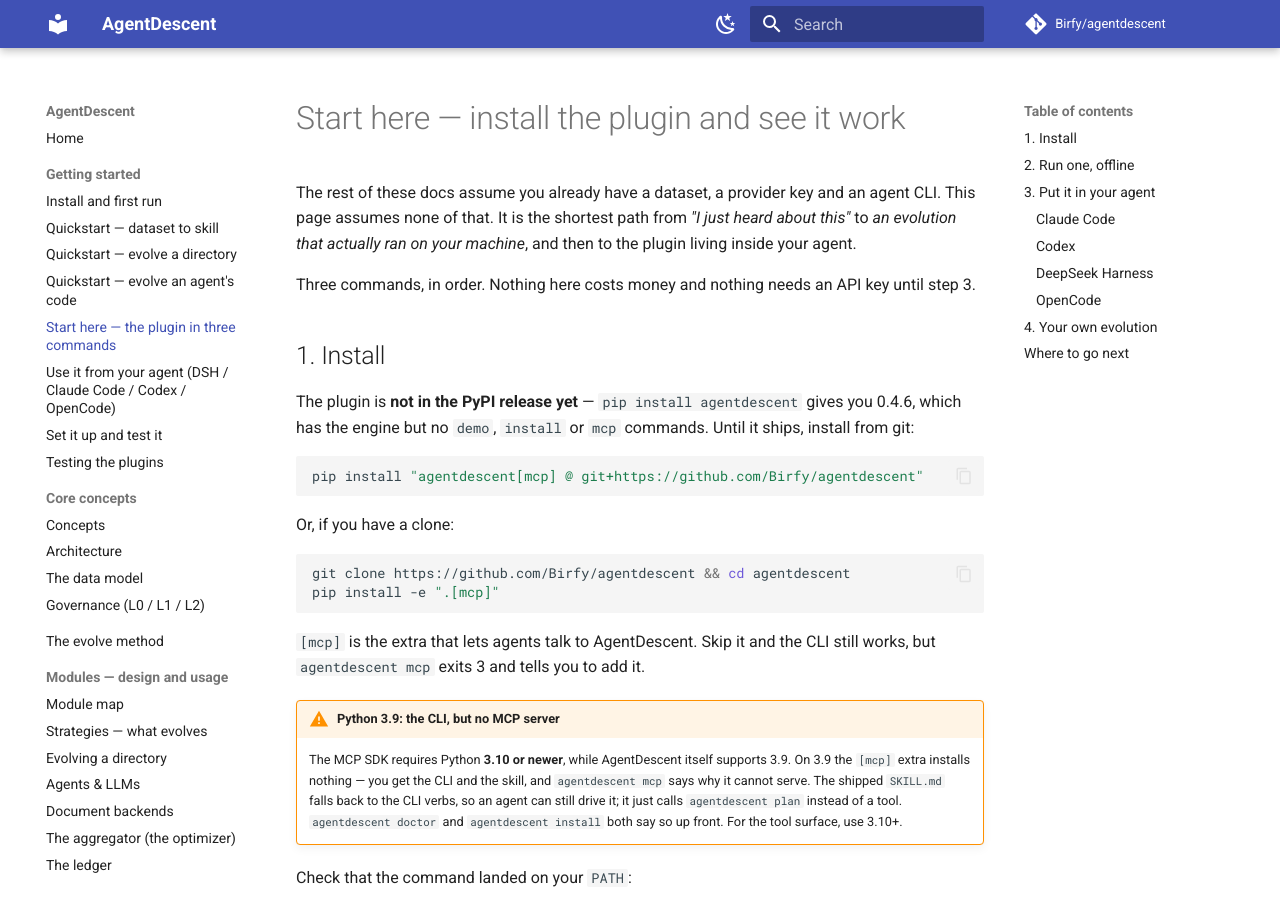
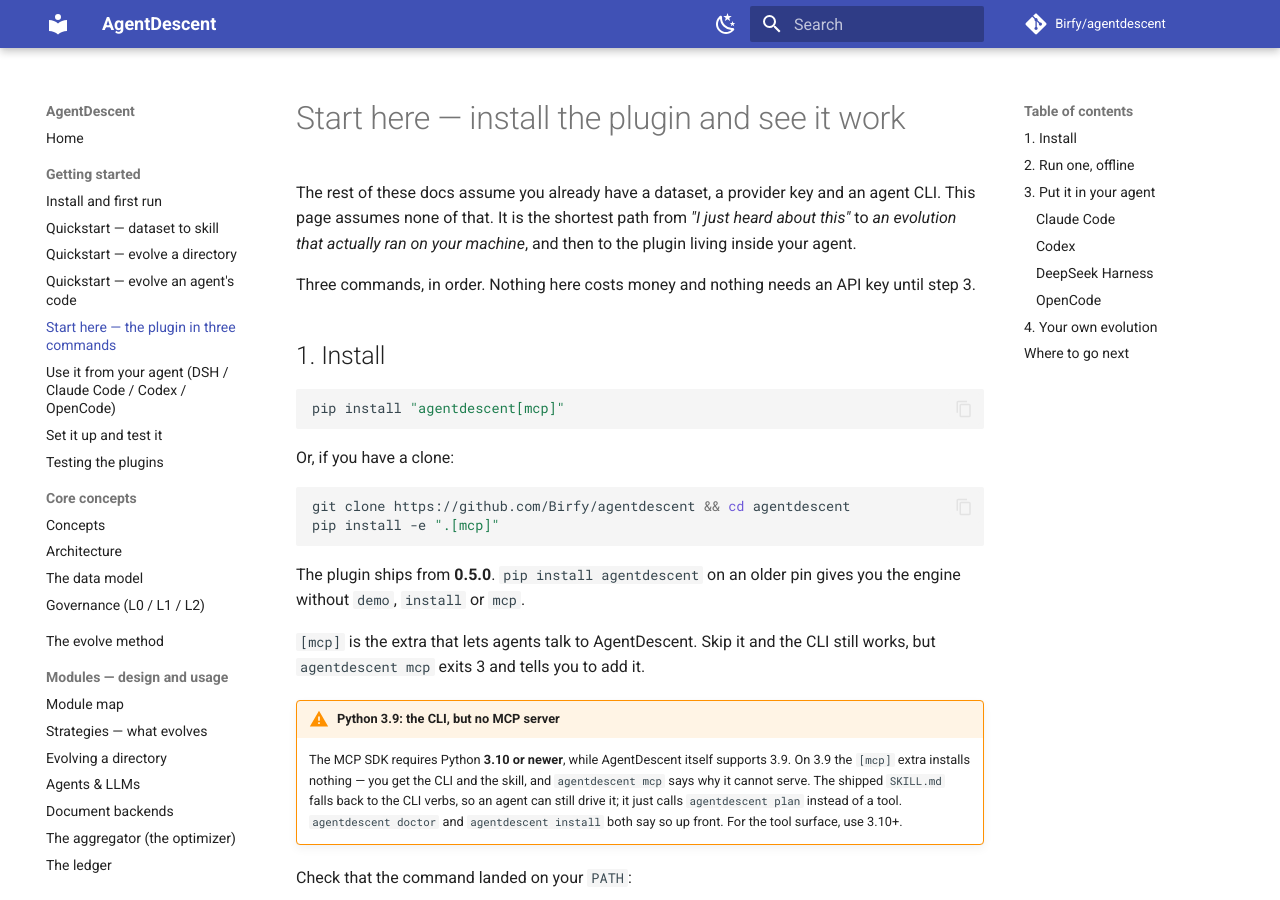
Before and after one commit to Birfy/agentdescent, an MkDocs documentation site: the page built from docs/plugin-quickstart.md, in a window 1280 px wide and 900 px high. Built offline with MkDocs 1.6.1 and Material for MkDocs 9.7.7, drawn with Linux system fonts in a browser that asks for light colours; comment, search, counter and statistics services are not loaded.

Commit message:
0.5.0: the plugin surface ships
Version, the three generated manifests, and the four places that said the
plugin was not on PyPI yet -- which stops being true the moment this is
released.

`agentdescent/__init__.py` is the single source; `pyproject.toml` reads it and
`integrations/` derives the Claude Code plugin manifest, the dsh package.json
and the marketplace entry from it. The marketplace entry is the one a release
must not forget: it is what `claude plugin install agentdescent@agentdescent`
reports and installs, so a stale one leaves every new install on the old
version no matter what PyPI carries. Verified by installing from the public
repo into a throwaway home -- it served 0.4.6, because that is what the
manifest on `main` still said.

`scripts/setup-hosts.sh` installs `agentdescent[mcp]` from PyPI now rather
than from a git ref, which also retires the `BRANCH`/`REPO` pair it needed for
that.

Suite: 1793 passed, 51 skipped, 0 failed. `mkdocs build` clean.

Co-Authored-By: Claude Opus 5 <noreply@anthropic.com>

````diff
--- a/agentdescent/__init__.py
+++ b/agentdescent/__init__.py
@@ -188,7 +188,7 @@ from .parallel import (
     shard_round_robin,
 )
 
-__version__ = "0.4.6"
+__version__ = "0.5.0"
 
 __all__ = [
     "Contract",
--- a/docs/plugin-quickstart.md
+++ b/docs/plugin-quickstart.md
@@ -10,12 +10,8 @@ until step 3.
 
 ## 1. Install
 
-The plugin is **not in the PyPI release yet** — `pip install agentdescent`
-gives you 0.4.6, which has the engine but no `demo`, `install` or `mcp`
-commands. Until it ships, install from git:
-
 ```bash
-pip install "agentdescent[mcp] @ git+https://github.com/Birfy/agentdescent"
+pip install "agentdescent[mcp]"
 ```
 
 Or, if you have a clone:
@@ -24,6 +20,9 @@ Or, if you have a clone:
 git clone https://github.com/Birfy/agentdescent && cd agentdescent
 pip install -e ".[mcp]"
 ```
+
+The plugin ships from **0.5.0**. `pip install agentdescent` on an older pin
+gives you the engine without `demo`, `install` or `mcp`.
 
 `[mcp]` is the extra that lets agents talk to AgentDescent. Skip it and the CLI
 still works, but `agentdescent mcp` exits 3 and tells you to add it.
````
Also changed, not shown: CHANGELOG.md (+2 -0 lines), docs/testing-guide.md (+2 -2 lines), 4 other files.
